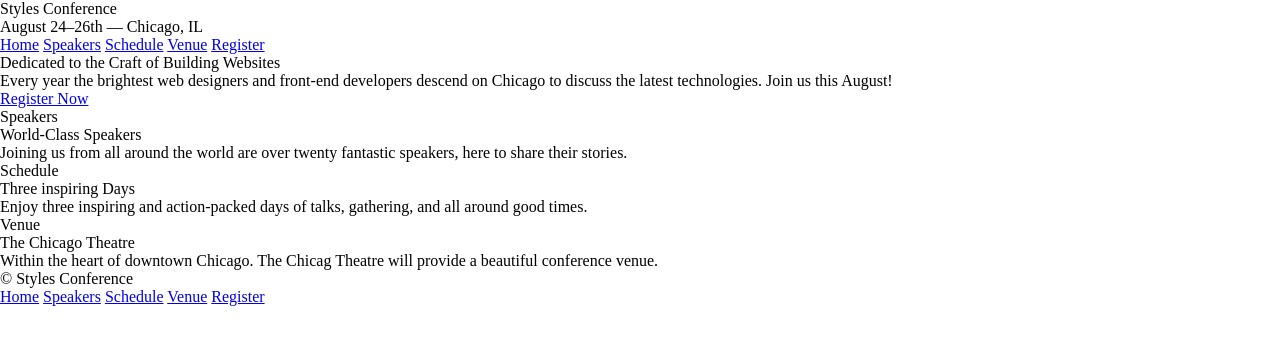
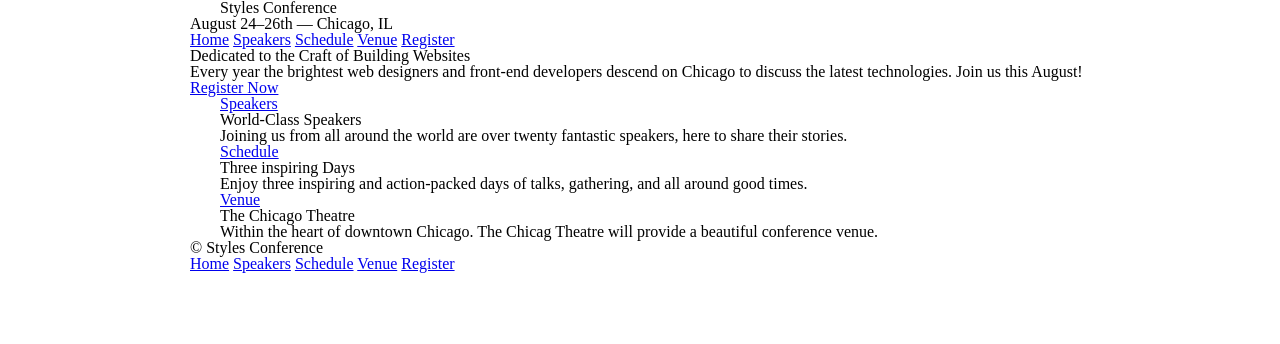
Before and after one commit to Theu/shayHowe, a plain HTML site: page index.html in a window 1280 px wide. Drawn offline with Linux system fonts and the light colour scheme.

Commit message:
DAY-02 a little style

```diff
--- a/assets/stylesheets/main.css
+++ b/assets/stylesheets/main.css
@@ -28,7 +28,7 @@
 footer, header, hgroup, menu, nav, section {
 	display: block;
 }
-/*body {
+body {
 	line-height: 1;
 }
 ol, ul {
@@ -45,5 +45,25 @@
 table {
 	border-collapse: collapse;
 	border-spacing: 0;
-/*}
-/* resets */
+}
+/* resets
+
+/*
+=======================
+GRID
+=======================
+*/
+
+*,
+*:before,
+*:after {
+  -webkit-box-sizing: border-box;
+     -moz-box-sizing: border-box;
+          box-sizing: border-box;
+}
+
+.container {
+	width: 960px;
+	padding: 0 30px;
+	margin: 0 auto;
+}
--- a/index.html
+++ b/index.html
@@ -3,11 +3,13 @@
     <head>
         <meta charse="utf-8">
         <title>Styles Conference</title>
-        <link rel="stylesheet" href="assets/stylesheets/main.css"> <!-- rel -->
+        <link rel="stylesheet" href="assets/stylesheets/main.css">
     </head>
     <body>
-        <header>
-            <h1>Styles Conference</h1>
+        <header class="container">
+            <section class="container">
+                <h1>Styles Conference</h1>
+            </section>
             <h3>August 24&ndash;26th &mdash; Chicago, IL</h3>
             <nav>
                 <a href="index.html">Home</a>
@@ -17,27 +19,27 @@
                 <a href="register.html">Register</a>
             </nav>
         </header>
-        <section>
+        <section class="container">
             <h2>Dedicated to the Craft of Building Websites</h2>
             <p>Every year the brightest web designers and front-end developers descend on Chicago to discuss the latest technologies. Join us this August!</p>
             <a href="register.html">Register Now</a>
-            <section>
-                <h5>Speakers</h5>
+            <section class="container">
+                <a href="speakers.html"><h5>Speakers</h5></a>
                 <h3>World-Class Speakers</h3>
                 <p>Joining us from all around the world are over twenty fantastic speakers, here to share their stories.</p>
             </section>
-            <section>
-                <h5>Schedule</h5>
+            <section class="container">
+                <a href="schedule.html"><h5>Schedule</h5></a>
                 <h3>Three inspiring Days</h3>
                 <p>Enjoy three inspiring and action-packed days of talks, gathering, and all around good times.</p>
             </section>
-            <section>
-                <h5>Venue</h5>
+            <section class="container">
+                <a href="venue.html">Venue</h5></a>
                 <h3>The Chicago Theatre</h3>
                 <p>Within the heart of downtown Chicago. The Chicag Theatre will provide a beautiful conference venue.</p>
             </section>
         </section>
-        <footer>
+        <footer class="container">
             <small>&copy; Styles Conference</small>
             <nav>
                 <a href="index.html">Home</a>
```
Also changed, not shown: register.html (+2 -2 lines), schedules.html (+2 -2 lines), speakers.html (+2 -2 lines), venue.html (+2 -2 lines), assets/selectors.html (renamed from selectors.html).
